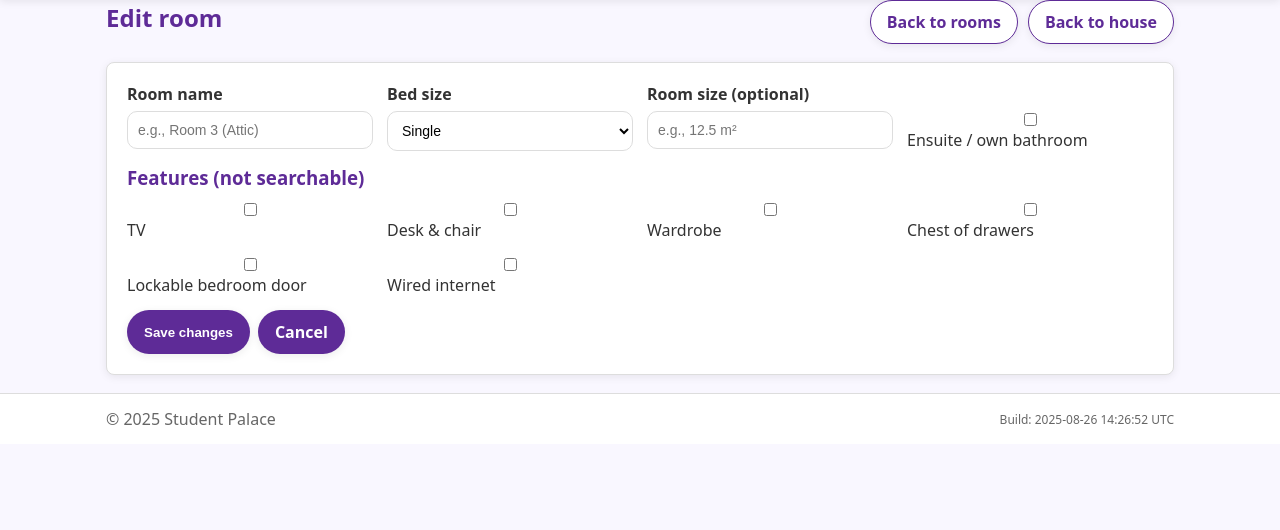
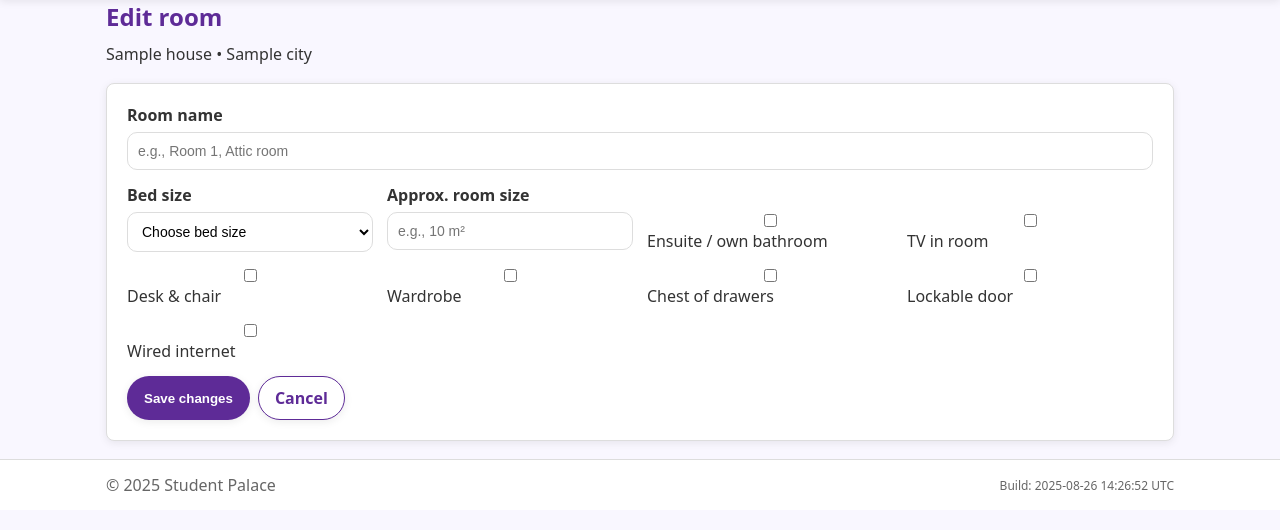
Before and after one commit to matthewnmoore/student-palace, a Flask app: template templates/room_form.html in a window 1280 px wide. Shown: the part 105-635 px from the top of the page. Run offline with Flask 3, Linux system fonts and the light colour scheme; the template is opened without the code that fills it: most values are stand-ins (such as "Sample title", 1, 10 or a date in 2020); parts of the project's set-up code (start-up, migrations or seed data) failed here and were passed over.

Commit message:
Update room_form.html

```diff
--- a/templates/room_form.html
+++ b/templates/room_form.html
@@ -2,65 +2,64 @@
 {% block title %}{{ 'Add room' if mode=='new' else 'Edit room' }} – Student Palace{% endblock %}
 {% block content %}
 <section class="wrap">
-  <div class="flex-between" style="margin-bottom:10px">
-    <h1 class="mt-0">{{ 'Add a room' if mode=='new' else 'Edit room' }}</h1>
-    <div class="inline-actions">
-      <a class="btn btn-outline" href="{{ url_for('rooms_list', hid=house.id) }}">Back to rooms</a>
-      <a class="btn btn-outline" href="{{ url_for('house_edit', hid=house.id) }}">Back to house</a>
-    </div>
-  </div>
+  <h1>{{ 'Add a room' if mode=='new' else 'Edit room' }}</h1>
+  <p class="muted">{{ house.title }} • {{ house.city }}</p>
 
   <form method="post" class="card">
     <div class="grid grid-2">
-      <label class="field">
+      <label class="field" style="grid-column:1 / -1">
         <span class="label">Room name</span>
-        <input type="text" name="name" value="{{ (form.name or '') if form else '' }}" required placeholder="e.g., Room 3 (Attic)">
+        <input type="text" name="name" value="{{ (form.name or '') if form else '' }}" required placeholder="e.g., Room 1, Attic room">
       </label>
 
       <label class="field">
         <span class="label">Bed size</span>
+        {% set bed = (form.bed_size or '') if form else '' %}
         <select name="bed_size" required>
-          {% set bed = (form.bed_size or '') if form else '' %}
-          {% for b in ['Single','Small double','Double','King'] %}
-            <option value="{{ b }}" {% if bed==b %}selected{% endif %}>{{ b }}</option>
-          {% endfor %}
+          <option value="" {% if not bed %}selected{% endif %}>Choose bed size</option>
+          <option value="Single" {% if bed=='Single' %}selected{% endif %}>Single</option>
+          <option value="Small double" {% if bed=='Small double' %}selected{% endif %}>Small double</option>
+          <option value="Double" {% if bed=='Double' %}selected{% endif %}>Double</option>
+          <option value="King" {% if bed=='King' %}selected{% endif %}>King</option>
         </select>
       </label>
 
       <label class="field">
-        <span class="label">Room size (optional)</span>
-        <input type="text" name="room_size" value="{{ (form.room_size or '') if form else '' }}" placeholder="e.g., 12.5 m²">
+        <span class="label">Approx. room size</span>
+        <input type="text" name="room_size" value="{{ (form.room_size or '') if form else '' }}" placeholder="e.g., 10 m²">
       </label>
 
-      <label class="field" style="align-self:end">
+      <label class="field checkbox" style="align-self:end">
         <input type="checkbox" name="ensuite" {% if form and form.ensuite in ['1',1,'on',True] %}checked{% endif %}>
-        <span class="label-inline">Ensuite / own bathroom</span>
+        <span>Ensuite / own bathroom</span>
       </label>
-    </div>
 
-    <h3 style="margin-top:14px">Features (not searchable)</h3>
-    <div class="grid grid-2">
-      <label class="field checkbox">
+      <label class="field checkbox" style="align-self:end">
         <input type="checkbox" name="tv" {% if form and form.tv in ['1',1,'on',True] %}checked{% endif %}>
-        <span>TV</span>
+        <span>TV in room</span>
       </label>
-      <label class="field checkbox">
+
+      <label class="field checkbox" style="align-self:end">
         <input type="checkbox" name="desk_chair" {% if form and form.desk_chair in ['1',1,'on',True] %}checked{% endif %}>
-        <span>Desk &amp; chair</span>
+        <span>Desk & chair</span>
       </label>
-      <label class="field checkbox">
+
+      <label class="field checkbox" style="align-self:end">
         <input type="checkbox" name="wardrobe" {% if form and form.wardrobe in ['1',1,'on',True] %}checked{% endif %}>
         <span>Wardrobe</span>
       </label>
-      <label class="field checkbox">
+
+      <label class="field checkbox" style="align-self:end">
         <input type="checkbox" name="chest_drawers" {% if form and form.chest_drawers in ['1',1,'on',True] %}checked{% endif %}>
         <span>Chest of drawers</span>
       </label>
-      <label class="field checkbox">
+
+      <label class="field checkbox" style="align-self:end">
         <input type="checkbox" name="lockable_door" {% if form and form.lockable_door in ['1',1,'on',True] %}checked{% endif %}>
-        <span>Lockable bedroom door</span>
+        <span>Lockable door</span>
       </label>
-      <label class="field checkbox">
+
+      <label class="field checkbox" style="align-self:end">
         <input type="checkbox" name="wired_internet" {% if form and form.wired_internet in ['1',1,'on',True] %}checked{% endif %}>
         <span>Wired internet</span>
       </label>
@@ -68,8 +67,14 @@
 
     <div style="margin-top:14px;display:flex;gap:8px;flex-wrap:wrap">
       <button class="btn" type="submit">{{ 'Create room' if mode=='new' else 'Save changes' }}</button>
-      <a class="btn" href="{{ url_for('rooms_list', hid=house.id) }}">Cancel</a>
+      <a class="btn btn-outline" href="{{ url_for('landlord.rooms_list', hid=house.id) }}">Cancel</a>
     </div>
   </form>
+
+  {% if mode == 'edit' and room %}
+    <form method="post" action="{{ url_for('landlord.room_delete', hid=house.id, rid=room.id) }}" onsubmit="return confirm('Delete this room?');" style="margin-top:12px">
+      <button class="btn btn-admin" type="submit">Delete room</button>
+    </form>
+  {% endif %}
 </section>
 {% endblock %}
```
